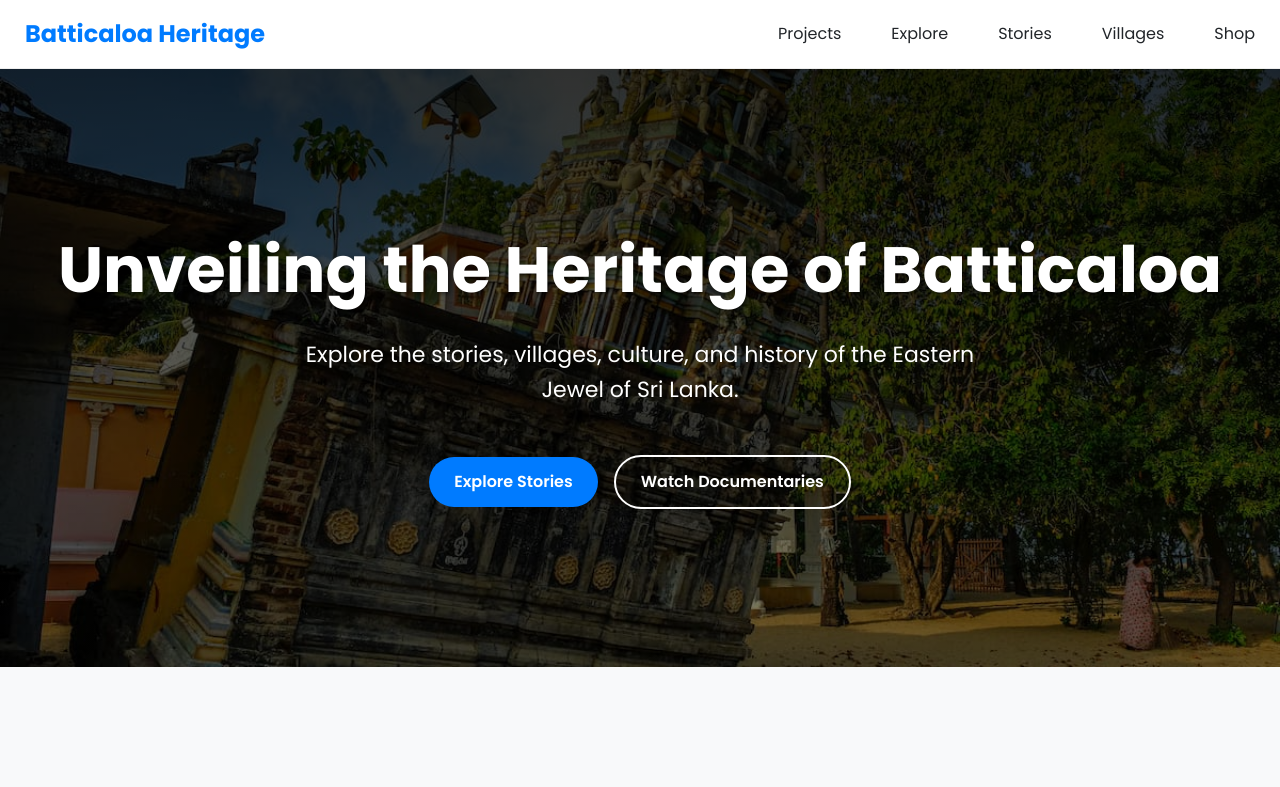
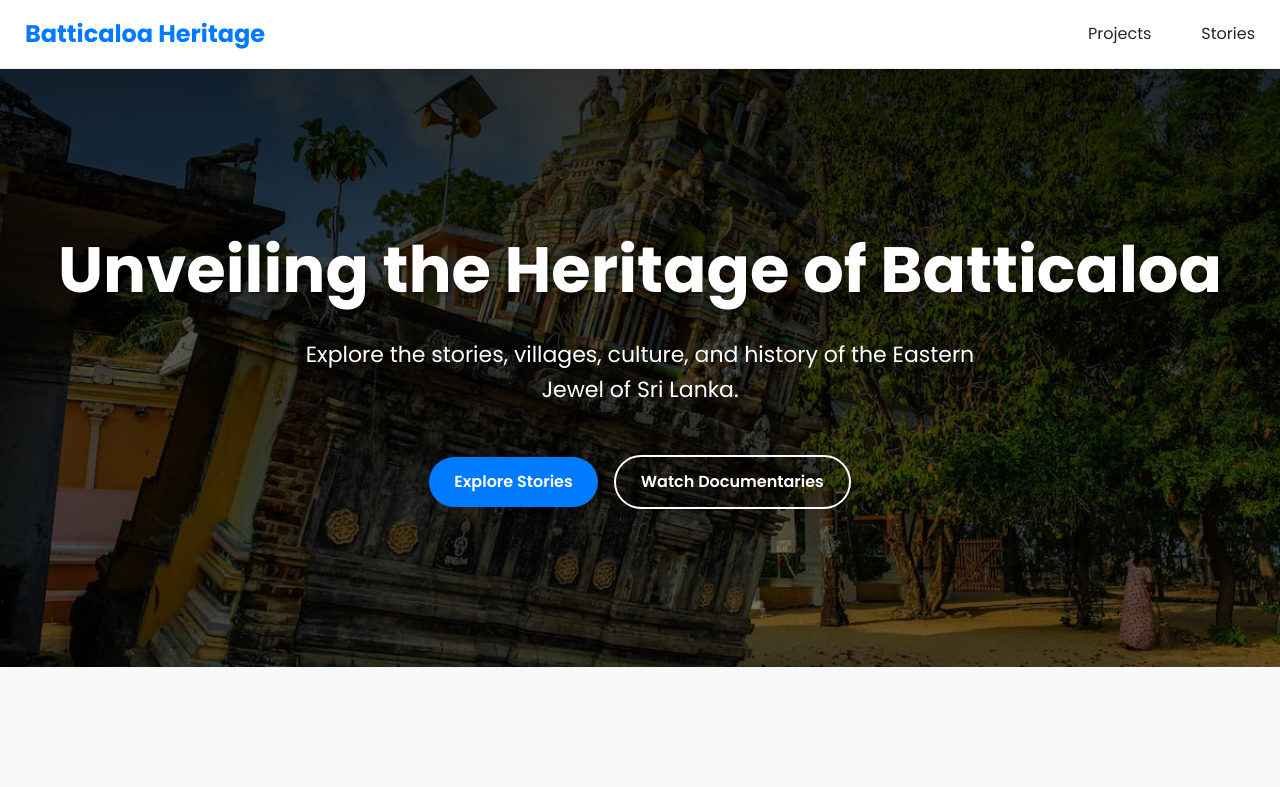
Before and after one commit to thivaharan-selvanayagam/mattakalappu-frontend, a Next.js app: page / in a window 1280 px wide. Shown: the top 787 px of the page. Built offline with nearby package versions, Linux system fonts and the light colour scheme; no server answers.

Commit message:
nav limited

```diff
--- a/components/Navbar.js
+++ b/components/Navbar.js
@@ -20,10 +20,10 @@ export default function Navbar() {
             {/* --- Navigation Links --- */}
             <div className={`nav-links ${menuOpen ? "show" : ""}`}>
                 <Link href="/projects">Projects</Link>
-                <Link href="/explore">Explore</Link>
+                {/* <Link href="/explore">Explore</Link> */}
                 <Link href="/stories">Stories</Link>
-                <Link href="/villages">Villages</Link>
-                <Link href="/shop">Shop</Link>
+                {/* <Link href="/villages">Villages</Link>
+                <Link href="/shop">Shop</Link> */}
             </div>
         </nav>
     );
```
